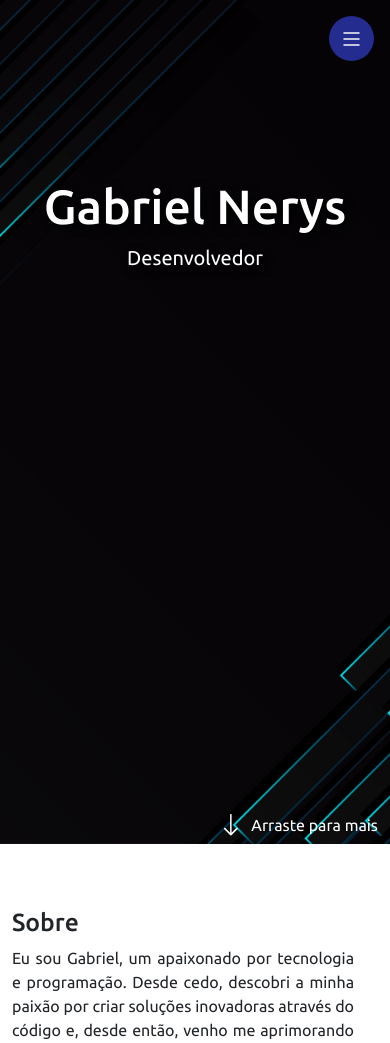
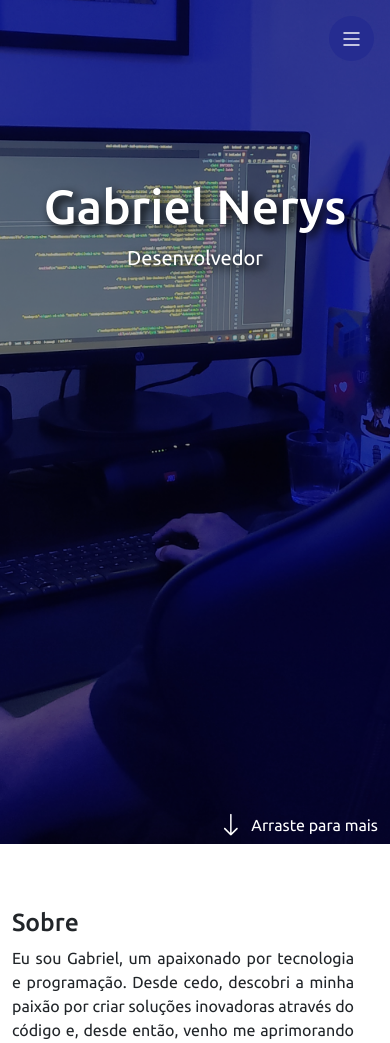
Before and after one commit to gabriel-nerys/GABRIEL, a Flask app: page / in a window 390 px wide; the page is wider, and only the part inside the window is pictured. Shown: the top 1043 px of that part. Run offline with Flask 3, Linux system fonts and the light colour scheme; some libraries are stand-ins or nearby versions.

Commit message:
config de imagem

```diff
--- a/Portfolio2.0/static/style.css
+++ b/Portfolio2.0/static/style.css
@@ -227,7 +227,7 @@ i.menu-mobile{
         font-size: 3rem;
     }
     section#inicio{
-        background-image: url(./img/circuito2.jpg);
+        background-image: url(./img/bannerPortifolio.png);
         background-repeat: no-repeat;
         background-size: cover;
 
```
